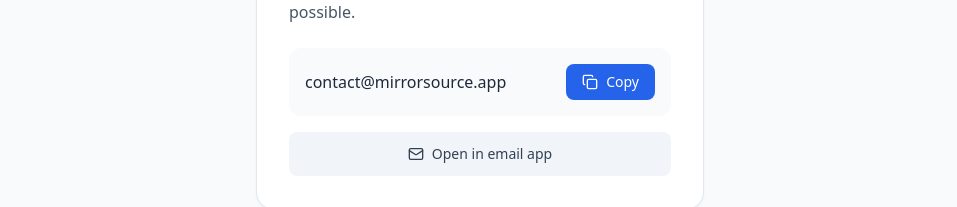
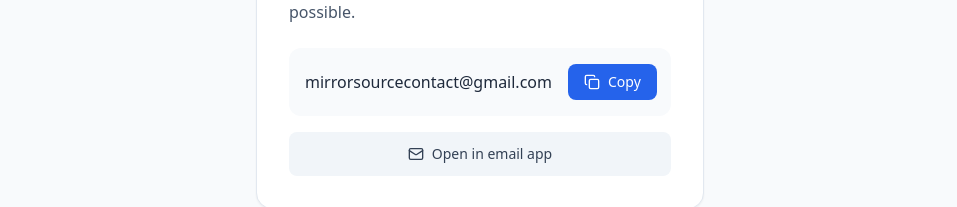
Before and after one commit to GitHubUser106/MirrorSourceClean, a Next.js app: page /contact in a window 1280 px wide. Shown: the part 334-541 px from the top of the page, without its empty margins (160-1117 px from the left). Built offline with nearby package versions, Linux system fonts and the light colour scheme.

Commit message:
Add contact page

```diff
--- a/src/app/contact/page.tsx
+++ b/src/app/contact/page.tsx
@@ -7,7 +7,7 @@
 
 export default function ContactPage() {
   const [copied, setCopied] = useState(false);
-  const email = "contact@mirrorsource.app";
+ const email = "mirrorsourcecontact@gmail.com";
 
   const handleCopy = async () => {
     try {
```
